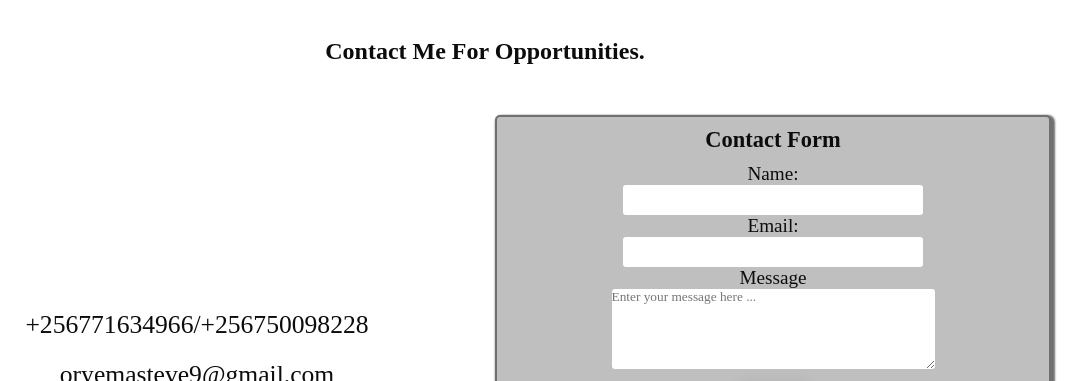
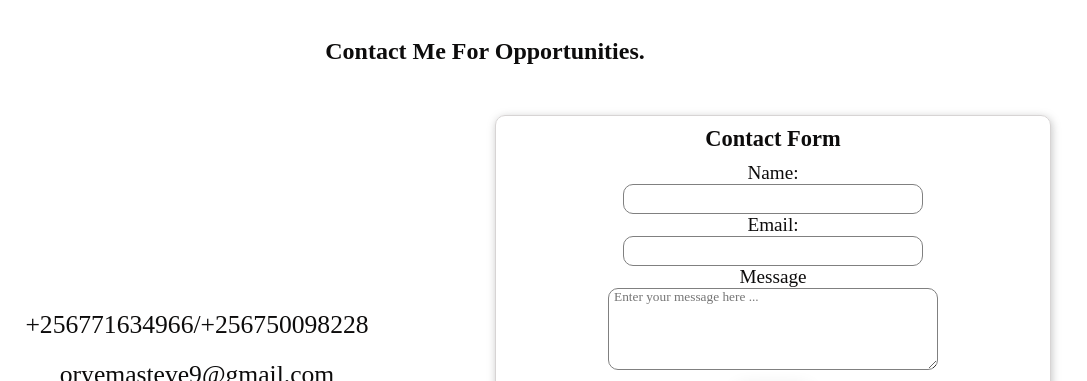
Before and after one commit to OryemaStephen/personal-portfolio, a plain HTML site: page index.html in a window 1280 px wide. Shown: the part 1690-2071 px from the top of the page, without its empty margins (155-1242 px from the left). Drawn offline with Linux system fonts and the light colour scheme; a web font is replaced by a local one.

Commit message:
Update styles.css

```diff
--- a/styles.css
+++ b/styles.css
@@ -259,16 +259,15 @@ h1,h3 {
 }
 
 .message-form {
-    box-shadow: 2px 2px 2px 2px #726f6f;
-    border: 2px solid #726f6f;
+    box-shadow: 1px 2px 8px rgba(108, 108, 108, 0.4);
+    border: 1px solid rgb(215, 212, 212);
     text-align: center;
     margin: 20px 10px;
     flex: 1 1 calc(33.33% - 20px);
-    border-radius: 5px;
+    border-radius: 10px;
     height: 60vh;
     justify-content: center;
     font-size: 1.2em;
-    background: #c0bfbf;
 }
 
 .message-form h3 {
@@ -278,13 +277,14 @@ h1,h3 {
 .message-form #name, #email {
     width: 300px;
     height: 30px;
-    border-radius: 3px;
-    border: none;
+    border-radius: 10px;
+    border: 1px solid grey;
 }
 
 .message-form #message {
-    border-radius: 3px;
-    border: none;
+    border-radius: 10px;
+    border: 1px solid grey;
+    padding-left: 5px;
 }
 
 .message-form #submit {
```
